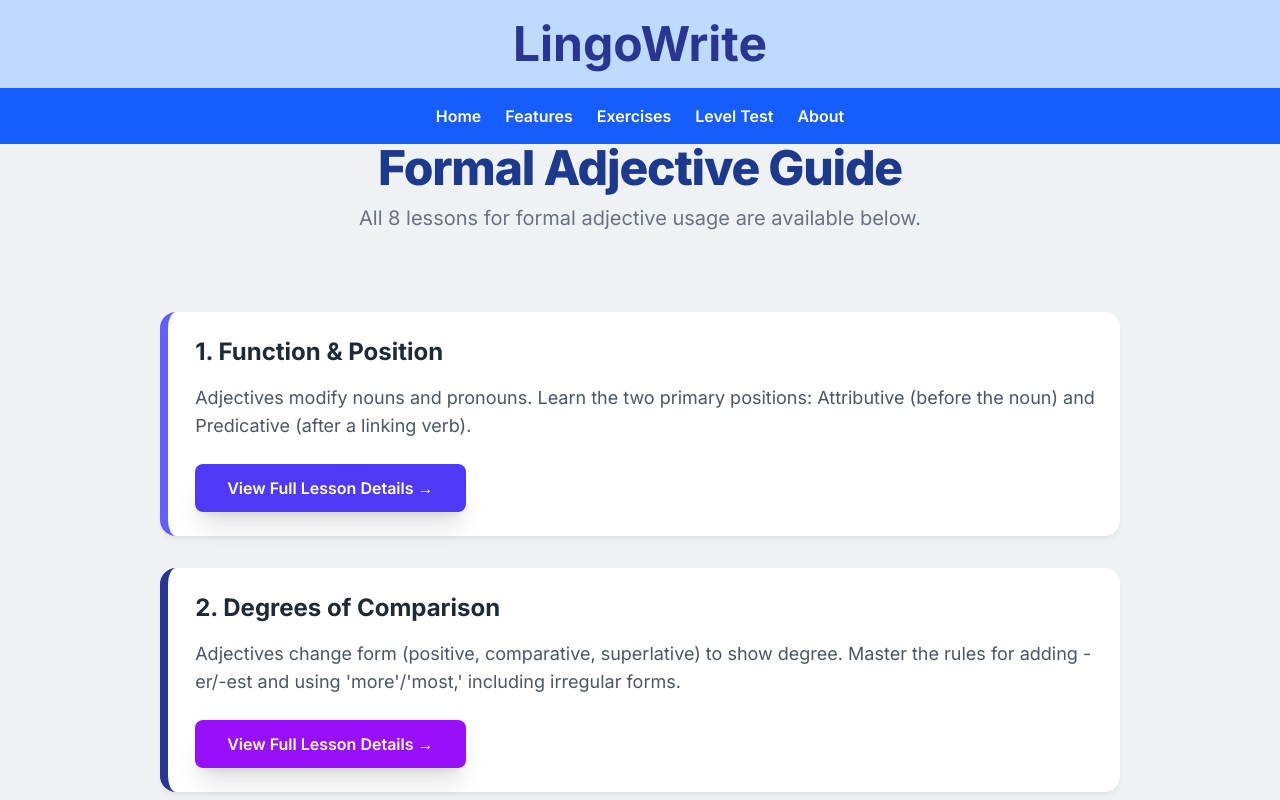
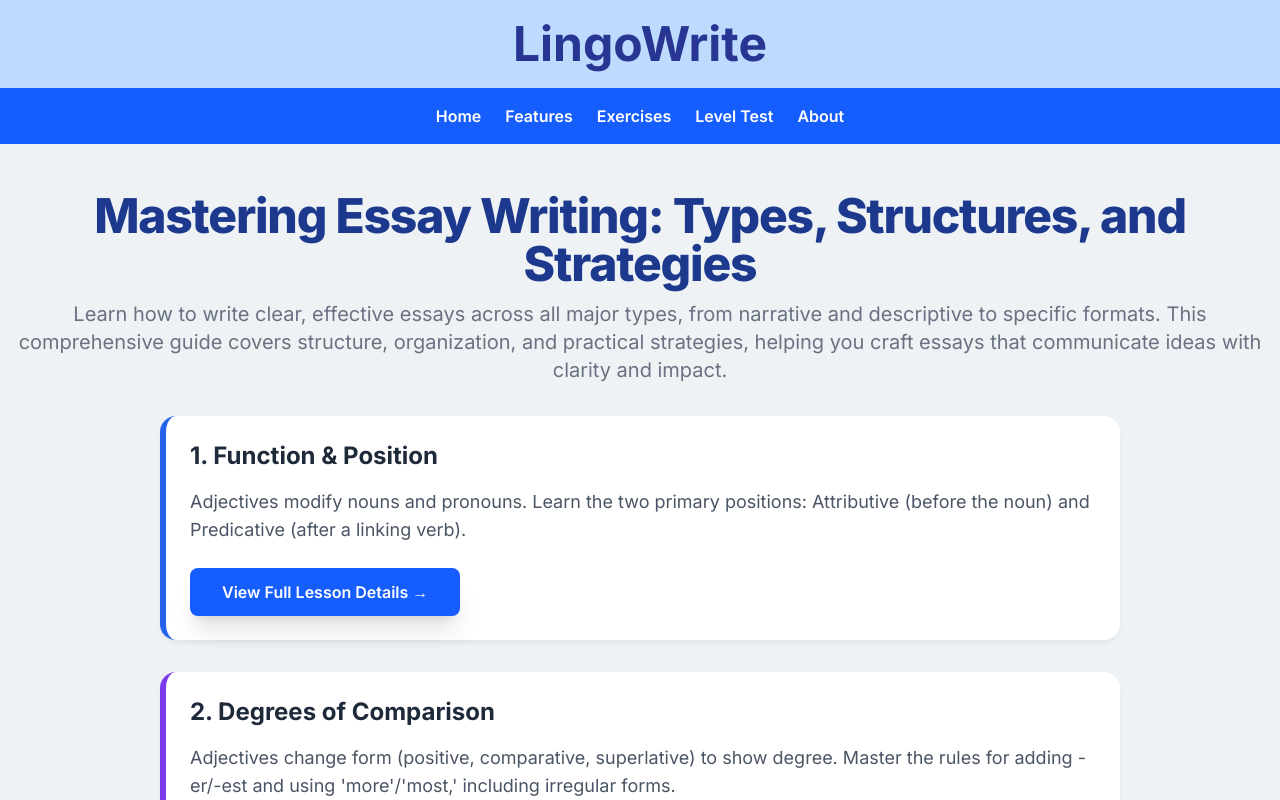
Before and after one commit to Gi-Gina/lingo_write, a Next.js app: page /login/lessons/a1_a2/adjective in a window 1280 px wide. Shown: the top 800 px of the page. Built offline with nearby package versions, Linux system fonts and the light colour scheme.

Commit message:
fix the dynamic colors at adjective page

```diff
--- a/app/login/lessons/a1_a2/adjective/page.tsx
+++ b/app/login/lessons/a1_a2/adjective/page.tsx
@@ -1,21 +1,159 @@
 "use client";
-import React, { useState, useEffect, useMemo } from 'react';
 
-// --- 1. DATA DEFINITIONS ---
+import React, { useState, useEffect } from 'react';
 
-// Define the color maps used for styling in Tailwind CSS
-const lessonColors: Record<string, string> = {
-    "l1": "indigo",
+// --- STYLES (Translated from the <style> block and injected) ---
+const customStyles = `
+    @import url('https://fonts.googleapis.com/css2?family=Inter:wght@400;600;700;800&display=swap');
+
+    @media (max-width: 640px) {
+    .lesson-table thead { display: none; }
+    .lesson-table td { display: block; width: 100%; }
+    .lesson-table td::before { content: attr(data-label); font-weight: bold; display: block; }
+    }
+    body {
+        font-family: 'Inter', sans-serif;
+        background-color: #eef2f5;
+    }
+
+    .lesson-card {
+        background-color: #ffffff;
+        border-radius: 1rem;
+        /* Removed the general 'border: 1px solid #e0e7ff;' from CSS
+           to allow Tailwind classes to control all 4 borders without conflict. */
+        box-shadow: 0 4px 6px -1px rgba(0, 0, 0, 0.05),
+                    0 2px 4px -2px rgba(0, 0, 0, 0.03);
+        transition: transform 0.3s ease, box-shadow 0.3s ease;
+        border-left-width: 6px;
+
+    }
+
+
+    .lesson-card:hover {
+        transform: translateY(-2px);
+        box-shadow: 0 15px 25px -5px rgba(0, 0, 0, 0.1),
+                    0 8px 10px -6px rgba(0, 0, 0, 0.05);
+    }
+
+    .content-section {
+        animation: fadeIn 0.4s ease-out;
+    }
+
+    @keyframes fadeIn {
+        from { opacity: 0; transform: translateY(10px); }
+        to { opacity: 1; transform: translateY(0); }
+    }
+
+    /* Button base */
+    .primary-btn {
+        transition: all 0.3s ease;
+    }
+
+    /* Table styling */
+    .lesson-table th, .lesson-table td {
+        padding: 14px 16px;
+        text-align: left;
+        border-bottom: 1px solid #f3f4f6;
+    }
+    .lesson-table th {
+        background-color: #f7f8fc;
+        font-size: 0.75rem;
+        font-weight: 700;
+        color: #4b5563;
+        text-transform: uppercase;
+        letter-spacing: 0.05em;
+    }
+    .lesson-table tbody tr:nth-child(even) {
+        background-color: #fafafa;
+    }
+    .lesson-table tbody tr:hover {
+        background-color: #eff6ff;
+    }
+    .lesson-table strong {
+        color: #1d4ed8;
+    }
+    .lesson-table code {
+        background-color: #e0e7ff;
+        color: #4338ca;
+        font-weight: 600;
+        padding: 2px 6px;
+        border-radius: 4px;
+    }
+    /* Added for absolute adjectives */
+    .line-through-red {
+        text-decoration: line-through;
+        color: #ef4444; /* red-500 */
+    }
+    /* Reduce padding on all lesson content boxes */
+    .p-6 {
+        padding: 1rem !important;
+    }
+
+    /* Reduce table cell spacing */
+    .lesson-table th,
+    .lesson-table td {
+        padding: 6px 10px !important;
+    }
+
+    /* Reduce spacing between items */
+    .space-y-6 > * + * {
+        margin-top: 1rem !important;
+    }
+
+    .space-y-2 > * + * {
+        margin-top: 0.3rem !important;
+    }
+
+    /* Make paragraphs more compact */
+    .lesson-content p {
+        margin-bottom: 0.75rem !important;
+    }
+
+    /* Make headings smaller & tighter */
+    .lesson-content h3 {
+        margin-bottom: 0.4rem !important;
+    }
+
+    /* Make code blocks compact */
+    .lesson-content code {
+        padding: 8px !important;
+        font-size: 0.95rem !important;
+    }
+
+    /* Reduce table heading height */
+    .lesson-table th {
+        font-size: 0.95rem !important;
+    }
+
+    /* Reduce general spacing */
+    .lesson-content div {
+        margin-bottom: 0.75rem !important;
+    }
+`;
+
+// --- DATA STRUCTURES (Translated from the <script> block) ---
+type LessonId = 'l1' | 'l2' | 'l3' | 'l4' | 'l5' | 'l6' | 'l7' | 'l8' | 'l9' | 'l10';
+
+interface Lesson {
+    nav: string;
+    title: string;
+    summary: string;
+    html: string;
+}
+
+const lessonColors: Record<LessonId, string> = {
+    "l1": "blue",
     "l2": "purple",
     "l3": "green",
-    "l4": "pink",
+    "l4": "red",
     "l5": "cyan",
-    "l6": "orange",
+    "l6": "indigo",
     "l7": "yellow",
-    "l8": "red"
+    "l8": "pink",
+    "l9": "indigo",
+    "l10": "teal",
 };
 
-// Define the specific Tailwind classes for each color
 const colorShades: Record<string, { text: string; border: string; bg: string; border_light: string }> = {
     "indigo": { text: "text-indigo-700", border: "border-indigo-500", bg: "bg-indigo-50", border_light: "border-indigo-200" },
     "purple": { text: "text-purple-700", border: "border-purple-500", bg: "bg-purple-50", border_light: "border-purple-200" },
@@ -24,15 +162,53 @@ const colorShades: Record<string, { text: string; border: string; bg: string; bo
     "cyan": { text: "text-cyan-700", border: "border-cyan-500", bg: "bg-cyan-50", border_light: "border-cyan-200" },
     "orange": { text: "text-orange-700", border: "border-orange-500", bg: "bg-orange-50", border_light: "border-orange-200" },
     "yellow": { text: "text-yellow-700", border: "border-yellow-500", bg: "bg-yellow-50", border_light: "border-yellow-200" },
-    "red": { text: "text-red-700", border: "border-red-500", bg: "bg-red-50", border_light: "border-red-200" }
+    "red": { text: "text-red-700", border: "border-red-500", bg: "bg-red-50", border_light: "border-red-200" },
+    "blue": { text: "text-blue-700", border: "border-blue-500", bg: "bg-blue-50", border_light: "border-blue-200"},
+    "teal": { text: "text-teal-700", border: "border-teal-500", bg: "bg-teal-50", border_light: "border-teal-200"}
 };
 
-interface Lesson {
-    nav: string;
-    title: string;
-    summary: string;
-    html: string;
-}
+// Helper function to replicate the string replacement logic for raw HTML strings
+// This is critical for maintaining the correct color in the detail view content.
+const replaceColorClasses = (html: string, lessonColor: string) => {
+    const shades = colorShades[lessonColor];
+    if (!shades) return html;
+
+    let result = html;
+
+    // Default text colors used in the raw HTML template
+    const defaultTexts = ["text-indigo-700", "text-purple-700", "text-green-700", "text-pink-700", "text-cyan-700", "text-orange-700", "text-yellow-700", "text-red-700", "text-blue-700", "text-teal-700"];
+    defaultTexts.forEach(defaultText => {
+        result = result.replace(new RegExp(defaultText, 'g'), shades.text);
+    });
+
+    // Default border colors
+    const defaultBorders = ["border-indigo-500", "border-purple-500", "border-green-500", "border-pink-500", "border-cyan-500", "border-orange-500", "border-yellow-500", "border-red-500", "border-blue-500", "border-teal-500"];
+    defaultBorders.forEach(defaultBorder => {
+        result = result.replace(new RegExp(defaultBorder, 'g'), shades.border);
+    });
+
+    // Default background and light border colors (used for highlight boxes)
+    const defaultLightClasses = [
+        { bg: "bg-indigo-50", border: "border-indigo-200", text: "text-indigo-800" },
+        { bg: "bg-purple-50", border: "border-purple-200", text: "text-purple-800" },
+        { bg: "bg-green-50", border: "border-green-200", text: "text-green-800" },
+        { bg: "bg-pink-50", border: "border-pink-200", text: "text-pink-800" },
+        { bg: "bg-cyan-50", border: "border-cyan-200", text: "text-cyan-800" },
+        { bg: "bg-red-50", border: "border-red-200", text: "text-red-800" },
+        { bg: "bg-yellow-50", border: "border-yellow-200", text: "text-yellow-800" },
+        { bg: "bg-blue-50", border: "border-blue-200", text: "text-blue-800" },
+    ];
+
+    // Replace all default light classes with the lesson's target light classes
+    defaultLightClasses.forEach(defaultClass => {
+        result = result.replace(new RegExp(defaultClass.bg, 'g'), shades.bg);
+        result = result.replace(new RegExp(defaultClass.border, 'g'), shades.border_light);
+        result = result.replace(new RegExp(defaultClass.text, 'g'), shades.text.replace('700', '800'));
+    });
+
+    return result;
+};
+
 
 const lessonContent: Record<string, Lesson> = {
     "l1": {
@@ -225,261 +401,171 @@ const lessonContent: Record<string, Lesson> = {
     }
 };
 
-// --- 2. DYNAMIC COLOR REPLACEMENT LOGIC ---
+// --- REACT COMPONENTS ---
 
-/**
- * Replaces hardcoded color classes in the HTML string with the dynamic color.
- * This mimics the JavaScript logic from the original HTML.
- */
-const replaceColorClasses = (html: string, lessonColor: string): string => {
-    const shades = colorShades[lessonColor];
+interface LessonCardProps {
+    lessonId: LessonId;
+    lesson: Lesson;
+    lessonColor: string;
+}
 
-    // The logic below ensures that even if the source HTML template used
-    // a different default color (like 'indigo' for L1) it gets replaced
-    // with the current lesson's color.
+const LessonCard: React.FC<LessonCardProps> = ({ lessonId, lesson, lessonColor }) => {
+    // State to manage whether the detail view is visible (mimics the original JS toggle)
+    const [isDetailView, setIsDetailView] = useState(false);
+    const [isHovered, setIsHovered] = useState(false);
 
-    let coloredHtml = html;
+    // Dynamically constructing Tailwind classes
+    const colorShade = colorShades[lessonColor];
 
-    // 1. General h3 headings (text-*-700 -> dynamic text-COLOR-700)
-    coloredHtml = coloredHtml.replace(/text-(indigo|purple|green|pink|cyan|orange|yellow|red)-700/g, shades.text);
-
-    // 2. Code block left borders (border-*-500 -> dynamic border-COLOR-500)
-    coloredHtml = coloredHtml.replace(/border-(indigo|purple|green|pink|cyan|orange|yellow|red)-500/g, shades.border);
-
-    // 3. Special highlighted blocks (bg-*-50/border-*-200 -> dynamic)
-    coloredHtml = coloredHtml.replace(/bg-(indigo|purple|green|pink|cyan|orange|yellow|red)-50/g, shades.bg);
-    coloredHtml = coloredHtml.replace(/border-(indigo|purple|green|pink|cyan|orange|yellow|red)-200/g, shades.border_light);
-
-    // 4. Specific text color for boxes (text-*-800 -> dynamic text-COLOR-800)
-    coloredHtml = coloredHtml.replace(/text-(indigo|purple|green|pink|cyan|orange|yellow|red)-800/g, shades.text.replace('700', '800'));
-
-    return coloredHtml;
+    // Explicit literal class maps so Tailwind's parser sees the classes at build time
+    const buttonClassesMap: Record<string, string> = {
+        blue: 'primary-btn px-8 py-3 text-white font-semibold rounded-lg shadow-xl bg-blue-600 hover:bg-blue-700',
+        purple: 'primary-btn px-8 py-3 text-white font-semibold rounded-lg shadow-xl bg-purple-600 hover:bg-purple-700',
+        green: 'primary-btn px-8 py-3 text-white font-semibold rounded-lg shadow-xl bg-green-600 hover:bg-green-700',
+        red: 'primary-btn px-8 py-3 text-white font-semibold rounded-lg shadow-xl bg-red-600 hover:bg-red-700',
+        cyan: 'primary-btn px-8 py-3 text-white font-semibold rounded-lg shadow-xl bg-cyan-600 hover:bg-cyan-700',
+        indigo: 'primary-btn px-8 py-3 text-white font-semibold rounded-lg shadow-xl bg-indigo-600 hover:bg-indigo-700',
+        yellow: 'primary-btn px-8 py-3 text-white font-semibold rounded-lg shadow-xl bg-yellow-600 hover:bg-yellow-700',
+        pink: 'primary-btn px-8 py-3 text-white font-semibold rounded-lg shadow-xl bg-pink-600 hover:bg-pink-700',
+        teal: 'primary-btn px-8 py-3 text-white font-semibold rounded-lg shadow-xl bg-teal-600 hover:bg-teal-700',
+        orange: 'primary-btn px-8 py-3 text-white font-semibold rounded-lg shadow-xl bg-orange-600 hover:bg-orange-700',
     };
 
-// --- 3. LESSON COMPONENT ---
+    const borderClassesMap: Record<string, string> = {
+        blue: 'border-blue-600 hover:border-blue-700',
+        purple: 'border-purple-600 hover:border-purple-700',
+        green: 'border-green-600 hover:border-green-700',
+        red: 'border-red-600 hover:border-red-700',
+        cyan: 'border-cyan-600 hover:border-cyan-700',
+        indigo: 'border-indigo-600 hover:border-indigo-700',
+        yellow: 'border-yellow-600 hover:border-yellow-700',
+        pink: 'border-pink-600 hover:border-pink-700',
+        teal: 'border-teal-600 hover:border-teal-700',
+        orange: 'border-orange-600 hover:border-orange-700',
+    };
 
-interface LessonCardProps {
-    lessonId: string;
+    const buttonClass = buttonClassesMap[lessonColor] ?? 'primary-btn px-8 py-3 text-white font-semibold rounded-lg shadow-xl bg-gray-600 hover:bg-gray-700';
+
+    // Build card classes using literal mapped strings so Tailwind includes them in the build
+    const cardClass = `lesson-card border-l-8 border-solid ${borderClassesMap[lessonColor] ?? 'border-gray-500'} border-gray-200 px-6`;
+
+    // Fallback color hex map so hover/border colors work even if Tailwind isn't built
+    const colorHexMap: Record<string, { default: string; hover: string }> = {
+        blue: { default: '#2563eb', hover: '#1e40af' }, // blue-600, blue-700
+        purple: { default: '#7c3aed', hover: '#6d28d9' },
+        green: { default: '#16a34a', hover: '#15803d' },
+        red: { default: '#dc2626', hover: '#b91c1c' },
+        cyan: { default: '#0891b2', hover: '#0e7490' },
+        indigo: { default: '#4f46e5', hover: '#4338ca' },
+        yellow: { default: '#d97706', hover: '#b45309' },
+        pink: { default: '#ec4899', hover: '#db2777' },
+        teal: { default: '#0d9488', hover: '#0f766e' },
+        orange: { default: '#f97316', hover: '#ea580c' },
+    };
+
+    const hexColors = colorHexMap[lessonColor] ?? { default: '#6b7280', hover: '#4b5563' };
+
+    const mainTitleColorClass = colorShade.text.replace('700', '800'); // Use 800 for main title
+
+    const handleViewDetail = () => {
+        setIsDetailView(true);
+        // Optional: Scroll to the detail view, as in the original JS
+        setTimeout(() => {
+            const detailElement = document.getElementById(`lesson-container-${lessonId}`);
+            if (detailElement) {
+                detailElement.scrollIntoView({ behavior: "smooth", block: "start" });
             }
+        }, 0);
+    };
 
-const LessonCard: React.FC<LessonCardProps> = ({ lessonId }) => {
-    const [isDetail, setIsDetail] = useState(false);
-    const lesson = lessonContent[lessonId];
-    const colorName = lessonColors[lessonId];
-    const shades = colorShades[colorName];
+    const handleBackToSummary = () => {
+        setIsDetailView(false);
+    };
 
-    // Generate the full button/hover classes once
-    const buttonClasses = `bg-${colorName}-600 hover:bg-${colorName}-700`;
+    // Process the raw HTML content to apply the correct color classes based on the lesson
+    const lessonDetailContent = replaceColorClasses(lesson.html, lessonColor);
 
-    // Generate the dynamic content HTML with correct colors
-    const coloredHtml = useMemo(() => replaceColorClasses(lesson.html, colorName), [lesson.html, colorName]);
-    const mainTitleColorClass = shades.text.replace('700', '800');
-
-    // Scroll to the detail view when it opens
-    useEffect(() => {
-        if (isDetail) {
-            const detailDiv = document.getElementById(`lesson-container-${lessonId}`);
-            if (detailDiv) {
-                detailDiv.scrollIntoView({ behavior: "smooth" });
-            }
-        }
-    }, [isDetail, lessonId]);
-
-    const handleViewDetail = () => setIsDetail(true);
-    const handleBackToSummary = () => setIsDetail(false);
-
-    // The combined classes for the outer card container
-    const cardClasses = `lesson-card colored-left border-l-[8px] border-l-solid border-l-${colorName}-500`;
-
-    // Render Summary View
-    if (!isDetail) {
     return (
-            <div className={`${cardClasses} border-l-8 border-l-solid border-l-${colorName}-500 content-section py-6`}>
-                <h2 className="text-2xl font-bold text-gray-800 mb-4 ml-2">{lesson.nav}</h2>
-                <p className="text-lg text-gray-600 mb-6 ml-2">{lesson.summary}</p>
-                <button
-                    onClick={handleViewDetail}
-                    className={`primary-btn px-8 py-3 text-white font-semibold rounded-lg shadow-xl ${buttonClasses} ml-2`}
+        <div
+            id={`lesson-container-${lessonId}`}
+            className={cardClass}
+            onMouseEnter={() => setIsHovered(true)}
+            onMouseLeave={() => setIsHovered(false)}
+            style={{ borderLeftColor: isHovered ? hexColors.hover : hexColors.default }}
         >
+            {/* Summary View (Visible when isDetailView is false) */}
+            <div
+                id={`lesson-summary-${lessonId}`}
+                className={`content-section py-6  ${isDetailView ? 'hidden' : 'block'} max-w-5xl`}
+            >
+                <h2 className="text-2xl font-bold text-gray-800 mb-4">{lesson.nav} </h2>
+                <p className="text-lg text-gray-600 mb-6">{lesson.summary}</p>
+                <button onClick={handleViewDetail} className={buttonClass}>
                     View Full Lesson Details →
                 </button>
             </div>
-        );
-    }
 
-    // Render Detail View
-    return (
-        <div className={`${cardClasses} content-section px-6 py-6`}>
+            {/* Detail View (Visible when isDetailView is true) */}
+            <div
+                id={`lesson-detail-${lessonId}`}
+                className={`mt-8 mb-8 py-6 content-section ${isDetailView ? 'block' : 'hidden'}`}
+            >
                 <button
                     onClick={handleBackToSummary}
-                className="mb-6 px-4 py-2 text-sm bg-gray-200 text-gray-700 rounded-full hover:bg-gray-300 ml-2"
+                    className="mb-6 px-4 py-2 text-sm bg-gray-200 text-gray-700 rounded-full hover:bg-gray-300"
                 >
                     ← Back to Summary
                 </button>
-
-            <h3 className={`text-2xl font-bold ${mainTitleColorClass} mb-6 ml-2`}>{lesson.title}</h3>
-
-            {/* DANGER: Using dangerouslySetInnerHTML is required here to render the
-              HTML template strings defined in lessonContent.
-            */}
-            <div className="space-y-8 ml-2" dangerouslySetInnerHTML={{ __html: coloredHtml }} />
+                <h3 className={`text-2xl font-bold ${mainTitleColorClass} mb-6`}>{lesson.title}</h3>
+                {/* DANGER: Using dangerouslySetInnerHTML to render the large HTML string */}
+                <div className="space-y-8 lesson-content" dangerouslySetInnerHTML={{ __html: lessonDetailContent }} />
+            </div>
         </div>
     );
 };
 
-// --- 4. MAIN COMPONENT ---
 
-export const FormalAdjectiveGuide: React.FC = () => {
-
-    // Custom styles derived from the HTML <style> block.
-    // NOTE: In a production React application, these rules should ideally be
-    // refactored into global CSS or configured via Tailwind overrides.
-    const customStyles = `
-        /* Import Inter Font */
-        @import url('https://fonts.googleapis.com/css2?family=Inter:wght@400;600;700;800&display=swap');
-
-        /* Custom Global Styles from HTML */
-        body {
-            font-family: 'Inter', sans-serif;
-            background-color: #eef2f5;
-        }
-
-        .lesson-card {
-            background-color: #ffffff;
-            border-radius: 1rem;
-            box-shadow: 0 4px 6px -1px rgba(0, 0, 0, 0.05), 0 2px 4px -2px rgba(0, 0, 0, 0.03);
-            transition: transform 0.3s ease, box-shadow 0.3s ease;
-        }
-
-        .lesson-card:hover {
-            transform: translateY(-2px);
-            box-shadow: 0 15px 25px -5px rgba(0, 0, 0, 0.1), 0 8px 10px -6px rgba(0, 0, 0, 0.05);
-        }
-
-        .content-section {
-            animation: fadeIn 0.4s ease-out;
-        }
-
-        @keyframes fadeIn {
-            from { opacity: 0; transform: translateY(10px); }
-            to { opacity: 1; transform: translateY(0); }
-        }
-
-        .colored-left {
-            border-left-width: 8px;
-            border-left-style: solid;
-            border-radius: 1rem;
-            padding-left: 1.2rem;
-        }
-
-        /* The border-left-width is handled dynamically via Tailwind class border-l-[8px] */
-
-        /* Button base */
-        .primary-btn {
-            transition: all 0.3s ease;
-        }
-
-        /* Table styling */
-        .lesson-table th, .lesson-table td {
-            padding: 6px 10px !important; /* Smaller compact padding from original HTML */
-            text-align: left;
-            border-bottom: 1px solid #f3f4f6;
-        }
-        .lesson-table th {
-            background-color: #f7f8fc;
-            font-size: 0.75rem;
-            font-weight: 700;
-            color: #4b5563;
-            text-transform: uppercase;
-            letter-spacing: 0.05em;
-        }
-        .lesson-table tbody tr:nth-child(even) {
-            background-color: #fafafa;
-        }
-        .lesson-table tbody tr:hover {
-            background-color: #eff6ff;
-        }
-        .lesson-table strong {
-            color: #1d4ed8;
-        }
-        .lesson-table code {
-            background-color: #e0e7ff;
-            color: #4338ca;
-            font-weight: 600;
-            padding: 2px 6px;
-            border-radius: 4px;
-        }
-
-        /* Specific Overrides for Compact UI from the original HTML style block */
-        .p-6 {
-            padding: 1rem !important;
-        }
-
-        .space-y-6 > * + * {
-            margin-top: 1rem !important;
-        }
-        .space-y-2 > * + * {
-            margin-top: 0.3rem !important;
-        }
-
-        .lesson-content p {
-            margin-bottom: 0.75rem !important;
-        }
-
-        .lesson-content h3 {
-            margin-bottom: 0.4rem !important;
-        }
-
-        .lesson-content code {
-            padding: 8px !important;
-            font-size: 0.95rem !important;
-        }
-
-        .lesson-table th {
-            font-size: 0.95rem !important;
-        }
-
-        .lesson-content div {
-            margin-bottom: 0.75rem !important;
-        }
-
-        .line-through-red {
-            text-decoration: line-through;
-            color: #ef4444; /* red-500 */
-        }
-    `;
-
-    // Inject the custom styles into the DOM once
+const FormalAdjectiveGuide: React.FC = () => {
+    // Inject custom styles globally, as in the original HTML file's <style> block
     useEffect(() => {
-        const styleTag = document.createElement('style');
-        styleTag.innerHTML = customStyles;
-        document.head.appendChild(styleTag);
+        const styleElement = document.createElement('style');
+        styleElement.textContent = customStyles;
+        document.head.appendChild(styleElement);
         return () => {
-            document.head.removeChild(styleTag);
+            document.head.removeChild(styleElement);
         };
     }, []);
 
-    const lessonIds = Object.keys(lessonContent);
 
     return (
         <div>
-            <header className="text-center mb-12">
+            <header className="text-center mt-12">
                 <h1 className="text-5xl font-extrabold text-blue-900 mb-3 tracking-tight">
-                    Formal Adjective Guide
+                    Mastering Essay Writing: Types, Structures, and Strategies
                 </h1>
                 <p className="text-xl text-gray-500 font-light">
-                    All 8 lessons for formal adjective usage are available below.
+                    Learn how to write clear, effective essays across all major types, from narrative and descriptive to specific formats. This comprehensive guide covers structure, organization, and practical strategies, helping you craft essays that communicate ideas with clarity and impact.
                 </p>
             </header>
 
             <div className="max-w-5xl mx-auto min-h-screen">
                 <main id="content-area" className="p-4 md:p-8 space-y-8">
-                    {lessonIds.map(id => (
-                        <LessonCard key={id} lessonId={id} />
-                    ))}
+                    {/* Iterate over the lesson content data */}
+                    {Object.keys(lessonContent).map((key) => {
+                        const lessonId = key as LessonId;
+                        return (
+                            <LessonCard
+                                key={lessonId}
+                                lessonId={lessonId}
+                                lesson={lessonContent[lessonId]}
+                                lessonColor={lessonColors[lessonId]}
+                            />
+                        );
+                    })}
                 </main>
             </div>
         </div>
     );
 };
+
 export default FormalAdjectiveGuide;
```
Also changed, not shown: app/login/lessons/a1_a2/page.tsx (+8 -0 lines). Lines whose indentation alone changed are shown as unchanged.
